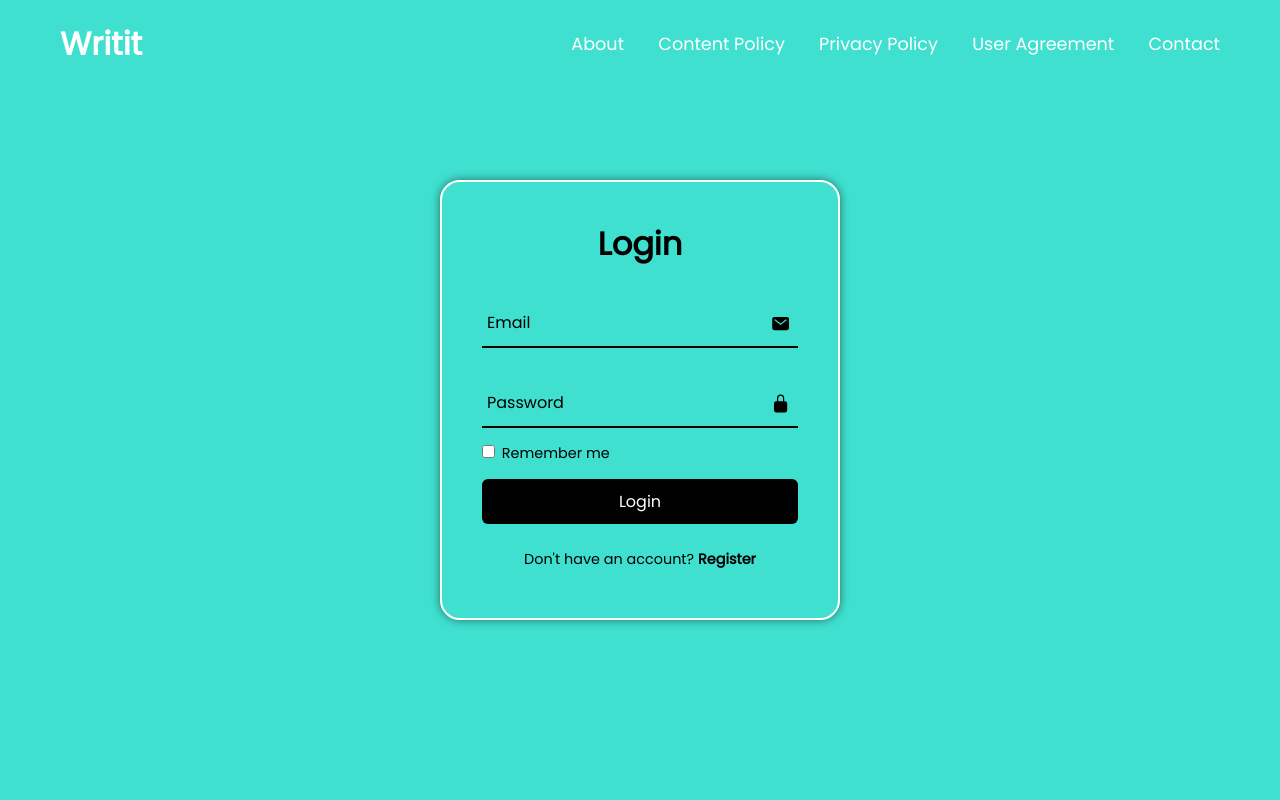
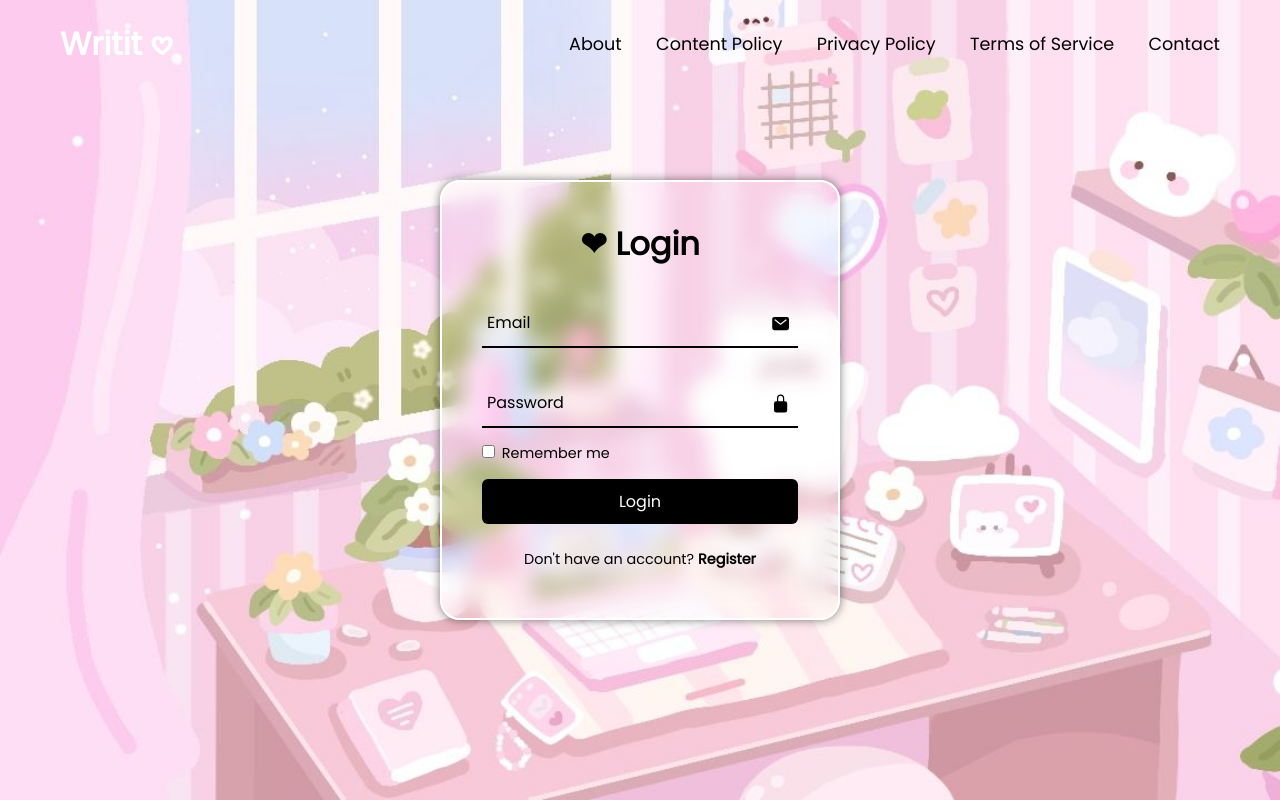
Before and after one commit to choerubi/tsoha-forum, a Flask app: page / in a window 1280 px wide. Run offline with Flask 3, Linux system fonts and the light colour scheme.

Commit message:
Add visual improvements

```diff
--- a/static/main.css
+++ b/static/main.css
@@ -13,7 +13,7 @@ body {
    justify-content: center;
    align-items: center;
    min-height: 100vh;
-   background: turquoise no-repeat;
+   background: url("background.jpg") no-repeat;
    background-size: cover;
    background-position: center;
 }
@@ -39,7 +39,7 @@ header {
 .navigation a {
    position: relative;
    font-size: 1.1em;
-   color: #fff;
+   color: #000;
    text-decoration: none;
    font-weight: 500;
    margin-left: 30px;
@@ -52,7 +52,7 @@ header {
    bottom: -6px;
    width: 100%;
    height: 3px;
-   background: #fff;
+   background: #000;
    border-radius: 5px;
    transform-origin: right;
    transform: scaleX(0);
@@ -84,7 +84,7 @@ header {
 }
 
 .wrapper.active {
-   height: 600px;
+   height: 625px;
 }
 
 .wrapper .form-box {
--- a/templates/index.html
+++ b/templates/index.html
@@ -4,26 +4,26 @@
 <head>
    <meta charset="UTF-8">
    <meta name="viewport" content="width=device-width, initial-scale=1.0">
-   <title>Writit</title>
+   <title>Writit 𖹭</title>
    <link rel="stylesheet" type="text/css" href="/static/main.css">
 </head>
 
 <body>
    <header>
-       <h2 class="logo">Writit</h2>
+       <h2 class="logo">Writit 𖹭</h2>
        <nav class="navigation">
             <a href="#">About</a>
             <a href="#">Content Policy</a>
             <a href="#">Privacy Policy</a>
-            <a href="#">User Agreement</a>
+            <a href="#">Terms of Service</a>
             <a href="#">Contact</a>
        </nav>
    </header>
 
    <div class="wrapper">
         <div class="form-box login">
-            <h2>Login</h2>
-            <form action="/login" method="post">
+            <h2>❤ Login</h2>
+            <form action="/login" method="POST">
                 <div class="input-box">
                     <span class="icon">
                             <ion-icon name="mail"></ion-icon>
@@ -55,8 +55,8 @@
         </div>
 
         <div class="form-box register">
-            <h2>Registration</h2>
-            <form action="/register" method="post">
+            <h2>❤︎ Registration</h2>
+            <form action="/register" method="POST">
                 <div class="input-box">
                     <span class="icon">
                             <ion-icon name="person-circle"></ion-icon>
@@ -111,6 +111,4 @@
    <script src="/static/script.js"></script>
    <script type="module" src="https://unpkg.com/ionicons@7.1.0/dist/ionicons/ionicons.esm.js"></script>
    <script nomodule src="https://unpkg.com/ionicons@7.1.0/dist/ionicons/ionicons.js"></script>
-
 </body>
-</html>
```
Also changed, not shown: static/background.jpg (added).
